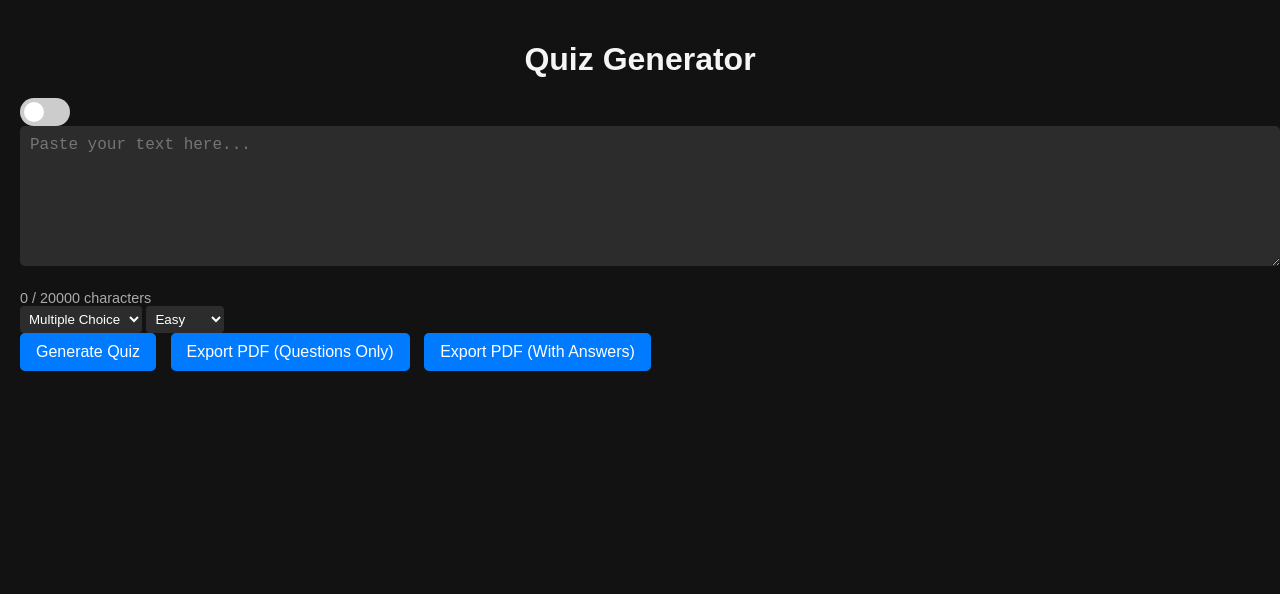
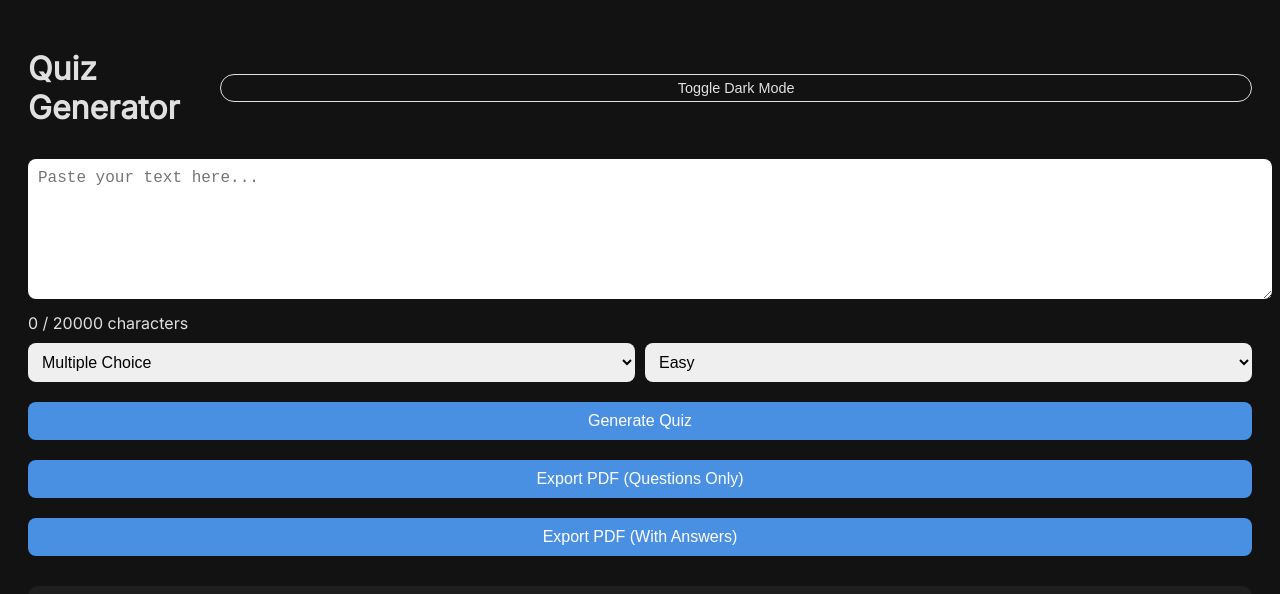
Before and after one commit to GalThePro69/quiz-generator, a plain HTML site: page index.html in a window 1280 px wide. Drawn offline with nearby package versions, Linux system fonts and the light colour scheme.

Commit message:
Update index.html

```diff
--- a/index.html
+++ b/index.html
@@ -5,17 +5,88 @@
   <meta name="viewport" content="width=device-width, initial-scale=1.0"/>
   <title>Quiz Generator</title>
   <link href="https://fonts.googleapis.com/css2?family=Inter&display=swap" rel="stylesheet"/>
-  <link rel="stylesheet" href="style.css" />
+  <style>
+    body {
+      font-family: 'Inter', sans-serif;
+      background-color: #121212;
+      color: #e0e0e0;
+      padding: 20px;
+      transition: background 0.3s, color 0.3s;
+    }
+
+    body.light {
+      background-color: #ffffff;
+      color: #000000;
+    }
+
+    textarea, select, button {
+      width: 100%;
+      margin: 10px 0;
+      padding: 10px;
+      border-radius: 8px;
+      border: none;
+      font-size: 1rem;
+    }
+
+    textarea {
+      height: 120px;
+      resize: vertical;
+    }
+
+
+    button {
+      background-color: #4a90e2;
+      color: white;
+      cursor: pointer;
+      transition: background 0.3s;
+    }
+
+    button:hover {
+      background-color: #357ab8;
+    }
+
+    #quiz {
+      white-space: pre-wrap;
+      background-color: #1e1e1e;
+      padding: 15px;
+      border-radius: 10px;
+      margin-top: 20px;
+    }
+
+    body.light #quiz {
+      background-color: #f2f2f2;
+    }
+
+    .row {
+      display: flex;
+      gap: 10px;
+    }
+
+    .row > * {
+      flex: 1;
+    }
+
+    .top-bar {
+      display: flex;
+      justify-content: space-between;
+      align-items: center;
+    }
+
+    .toggle {
+      cursor: pointer;
+      font-size: 0.9rem;
+      background: none;
+      color: inherit;
+      border: 1px solid currentColor;
+      border-radius: 20px;
+      padding: 5px 15px;
+    }
+  </style>
 </head>
 <body>
   <div class="top-bar">
     <h1>Quiz Generator</h1>
-
-    <!-- Modern dark mode toggle -->
-    <label class="switch">
-      <input type="checkbox" onchange="toggleDarkMode()">
-      <span class="slider"></span>
-    </label>
+    <button class="toggle" onclick="toggleDarkMode()">Toggle Dark Mode</button>
   </div>
 
   <textarea id="input" rows="10" placeholder="Paste your text here..."></textarea>
@@ -40,9 +111,6 @@
   <button onclick="exportToPDF(false)">Export PDF (Questions Only)</button>
   <button onclick="exportToPDF(true)">Export PDF (With Answers)</button>
 
-  <!-- Spinner -->
-  <div id="loadingSpinner" class="spinner hidden"></div>
-
   <div id="quiz"></div>
 
   <script src="script.js"></script>
```
